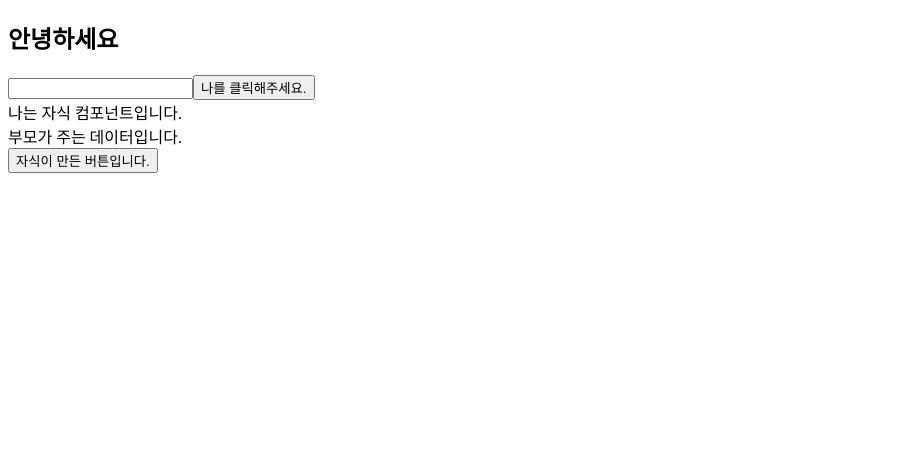
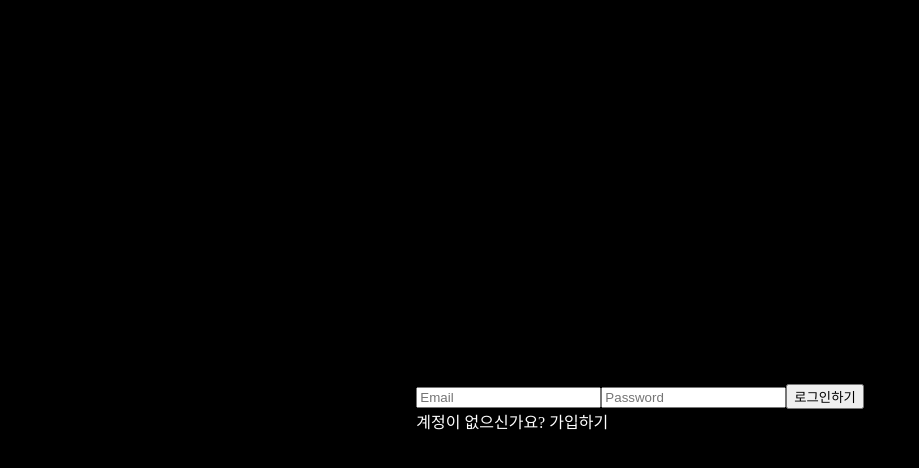
Before and after one commit to leejuyeon7852/clone-x-fronted, a Vue app: page /login in a window 1280 px wide. Shown: the top 468 px of the page, without its empty margins (0-919 px from the left). Built offline with nearby package versions, Linux system fonts and the light colour scheme.

Commit message:
#2 init LoginPage

```diff
--- a/src/App.vue
+++ b/src/App.vue
@@ -1,38 +1,29 @@
 <template>
-  <h2>{{ msg }}</h2>
-  <input type="text" v-model="testValue"/>
-  <button @click="alertMessage">나를 클릭해주세요.</button>
-  <PropsChildComponent :to-child="toChild"/>
-  <div>
-    <EmitChildComponent @click-child-button="alertEmitMessage(msg)"/>
+  <div class="container">
+    <LoginPage/>
   </div>
-
 </template>
 
 <script>
-import PropsChildComponent from './components/PropsChildComponent.vue';
-import EmitChildComponent from './components/EmitChildComponent.vue';
+import LoginPage from './views/LoginPage.vue';
 
 export default {
   name: 'App',
-  components: {PropsChildComponent, EmitChildComponent },
-  data(){
-    return{
-      msg: "안녕하세요",
-      testValue: "",
-      toChild: "부모가 주는 데이터입니다.",
-    }
-  },
-  methods:{
-    alertMessage(){
-      alert('경고! 클릭했습니다.');
-    },
-    alertEmitMessage(msg){
-      alert(msg);
-    },
-  },
+  components: {LoginPage,},
 };
 </script>
 
 <style>
+body {
+  background-color: black;
+  color: white;
+}
+
+.container {
+  height: 100vh;
+  display: flex;
+  flex-direction: column;
+  justify-content: center;
+  align-items: center;
+}
 </style>
--- /dev/null
+++ b/src/views/LoginPage.vue
@@ -0,0 +1,31 @@
+<template>
+    <div>
+      <input type="text" :placeholder="'Email'" v-model="email" />
+      <input type="password" :placeholder="'Password'" v-model="password" />
+
+      <button @click="login">로그인하기</button>
+      <div>
+        계정이 없으신가요?
+        <span>가입하기</span>
+      </div>
+    </div>
+  </template>
+
+  <script>
+  export default {
+    name: "LoginPage",
+    data() {
+      return {
+        email: "",
+        password: "",
+      };
+    },
+    methods: {
+      login() {
+        console.log(this.email, this.password);
+      },
+    },
+  };
+  </script>
+
+  <style></style>
```
